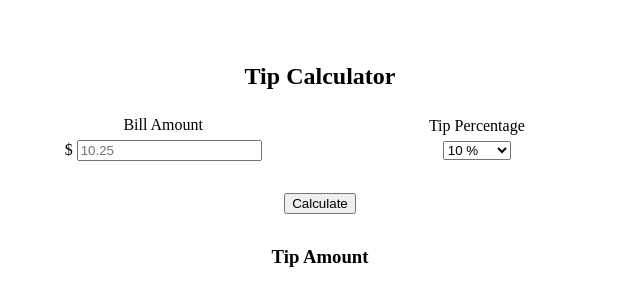
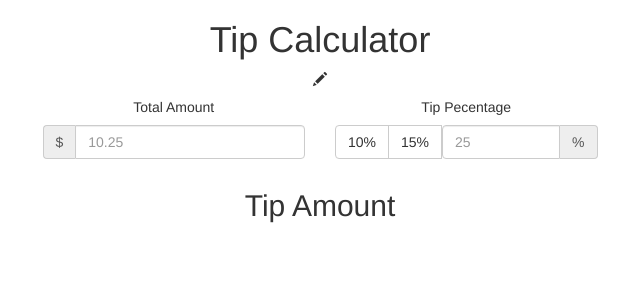
Before and after one commit to Infieldtr513/Tip-Calculator, a plain HTML site: page index.html in a window 1280 px wide. Shown: the whole page, without its empty margins (320-960 px from the left). Drawn offline with nearby package versions, Linux system fonts and the light colour scheme.

Commit message:
refactored js and included bootstrap

```diff
--- a/index.html
+++ b/index.html
@@ -3,37 +3,44 @@
   <head>
     <meta charset="utf-8">
     <title>Tip Calculator</title>
+    <link rel="stylesheet" href="https://maxcdn.bootstrapcdn.com/bootstrap/3.3.5/css/bootstrap.min.css" integrity="sha512-dTfge/zgoMYpP7QbHy4gWMEGsbsdZeCXz7irItjcC3sPUFtf0kuFbDz/ixG7ArTxmDjLXDmezHubeNikyKGVyQ==" crossorigin="anonymous">
     <link rel="stylesheet" href="tip.css" media="screen" title="no title" charset="utf-8">
   </head>
   <body>
-    <div class="container">
-      <h2>Tip Calculator</h2>
-      <div class="user-input">
-        <form action="index.html" method="post">
-          <div class="left-col">
-            <label for="bill">Bill Amount</label>
-            <span>$</span>
-            <input type="number" name="bill-amt" placeholder="10.25" id="bill">
-          </div>
-          <div class="right-col">
-            <label for="tip-percent"> Tip Percentage</label>
-            <select name="percent-box">
-              <option value="10">10 %</option>
-              <option value="15">15 %</option>
-              <option value="custom">Custom</option>
-            </select>
-            <div class="cust-percent-hide" id="cust-percent">
-              <label for="custom">Custom Percent</label>
-              <input type="number" name="Custom Percent" placeholder="25" id="custom">
-              <span>%</span>
+    <div class="container text-center">
+      <div class="row">
+        <h1>Tip Calculator</h1>
+        <div>
+          <span class="glyphicon glyphicon-pencil"></span>
+        </div>
+      </div>
+      <div class="row">
+        <div class="col-md-3 col-md-offset-3 text-center">
+          <h5>Total Amount</h5>
+          <div class="input-group">
+            <span class="input-group-addon">$</span>
+            <input type="text" class="form-control" placeholder="10.25" id="bill">
+          </div><!-- /input-group -->
+        </div><!-- /.col-lg-6 -->
+        <div class="col-md-3 text-center">
+          <h5>Tip Pecentage<h5>
+          <div class="btn-group percent-options" role="group" aria-label="...">
+            <button type="button" class="btn btn-default">10%</button>
+            <button type="button" class="btn btn-default">15%</button>
+            <div class="input-group" id="cust-percent">
+              <input type="number" name="Custom Percent" placeholder="25" class="form-control" id="custom">
+              <span class="input-group-addon">%</span>
             </div>
           </div>
-        </form>
-        <button type="button" name="button">Calculate</button>
-      </div>
-      <h3>Tip Amount</h3>
-      <p id="tip-amt"></p>
-      <p id="total-amt"></p>
+
+        </div><!-- /input-group -->
+      </div><!-- /.col-lg-6 -->
+    </div><!-- /.row -->
+    <div>
+    <div class="row text-center">
+      <h2>Tip Amount</h2>
+      <h3 id="tip-amt"></h3>
+      <h3 id="total-amt"></h3>
     </div>
 
     <script type="text/javascript" src="/tip.js"></script>
--- a/tip.css
+++ b/tip.css
@@ -1,32 +1,18 @@
-body {
-  text-align: center;
-}
-
-.container {
-  width: 50%;
-  margin: 5% auto;
-
-}
-
-label {
-  display: block;
-  margin: 2%;
-}
-
 .cust-percent-hide {
   display: none;
 }
 
-.cust-percent-show {
-  display: inline-block;
+
+
+/*body {
+  text-align: center;
 }
 
-.left-col, .right-col {
-  display: inline-block;
-  width: 49%
+.input-group {
+  width: 48%;
+  margin: 0 auto;
 }
 
-button{
-  display: block;
-  margin: 5% auto;
-}
+.col-right {
+  float: left;
+}*/
--- a/tip.js
+++ b/tip.js
@@ -1,31 +1,34 @@
 var bill = document.getElementById('bill');
-var percentOptions = document.getElementsByName('percent-box')[0];
 var button = document.getElementsByName('button') [0];
-var customerPercentInput = document.getElementById('cust-percent');
+var percent = 0;
+var btnPercents = document.getElementsByClassName('btn-default');
+var customPercent = document.getElementById('custom');
 
-var customerPercentSelected = percentOptions.addEventListener('change', function () {
-  var classList = customerPercentInput.classList;
-  if(percentOptions[percentOptions.selectedIndex].value === 'custom'){
-    classList.remove('cust-percent-hide');
-    classList.add('cust-percent-show');
-  } else {
-    classList.add('cust-percent-hide');
-    classList.remove('cust-percent-show');
-  }
+var setPercent = function (value) {
+  customPercent.value = value.replace('%', '');  percent = Number(value.replace('%', '')).toFixed(2) / 100;
+};
+
+btnPercents[0].addEventListener('click', function (e) {
+  setPercent(this.innerHTML);
+  calculate();
+});
+btnPercents[1].addEventListener('click', function (e) {
+  setPercent(this.innerHTML);
+  calculate();
+});
+customPercent.addEventListener('keyup', function (e) {
+  setPercent(this.value);
+  calculate();
+});
+bill.addEventListener('keyup', function () {
+  calculate();
 });
 
-var calculate = button.addEventListener('click', function () {
+var calculate = function () {
   var formattedBill = Number(bill.value).toFixed(2);
-  var percent;
-
-  if(percentOptions[percentOptions.selectedIndex].value === 'custom'){
-    percent = Number(document.getElementById('custom').value).toFixed(2) / 100;
-  } else {
-    percent = percentOptions[percentOptions.selectedIndex].value / 100;
-  }
-
   var tip = Number(formattedBill * percent).toFixed(2);
   var total = Number(formattedBill) + Number(tip);
+  console.log(formattedBill, tip, total);
   document.getElementById('tip-amt').innerHTML = 'Tip: $' + tip;
   document.getElementById('total-amt').innerHTML = 'Total $' + total.toFixed(2);
-});
+};
```
